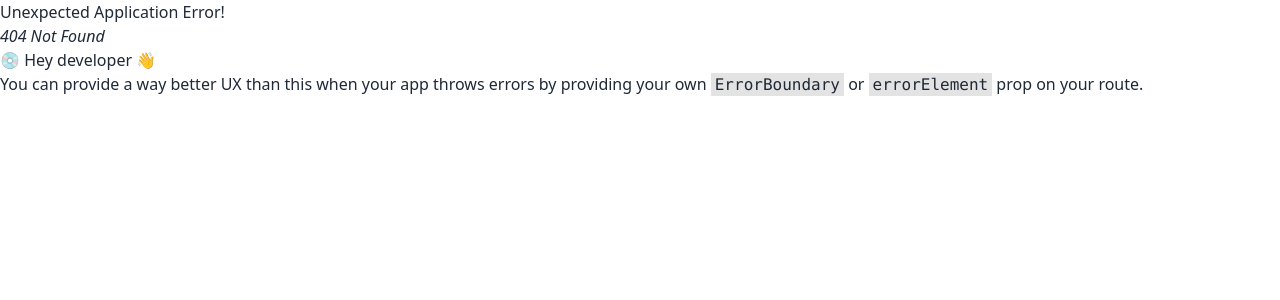
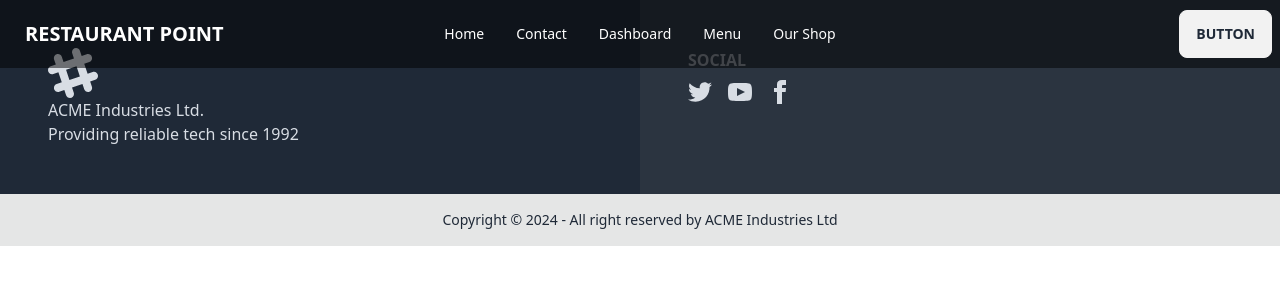
Before and after one commit to salehinRifat/restaurant-web, a React (Vite) app: page /menu in a window 1280 px wide. Before the commit this address had no page. Shown: the top 300 px of the page. Built offline with nearby package versions, Linux system fonts and the light colour scheme.

Commit message:
Updated the logo

```diff
--- a/index.html
+++ b/index.html
@@ -3,7 +3,7 @@
 
 <head>
   <meta charset="UTF-8" />
-  <link rel="icon" type="image/svg+xml" href="/vite.svg" />
+  <link rel="icon" type="image/svg+xml" href="./src/assets/logo.png" />
   <meta name="viewport" content="width=device-width, initial-scale=1.0" />
   <title>Vite + React</title>
 </head>
--- /dev/null
+++ b/src/pages/Menu/menu/Menu.jsx
@@ -0,0 +1,10 @@
+
+const Menu = () => {
+    return (
+        <div>
+
+        </div>
+    );
+};
+
+export default Menu;
--- a/src/pages/home/Navbar/Navbar.jsx
+++ b/src/pages/home/Navbar/Navbar.jsx
@@ -1,10 +1,11 @@
+import { Link } from "react-router-dom";
 
 const Navbar = () => {
     let li = <>
-        <li><a>Home</a></li>
+        <li><Link to={'/'}>Home</Link></li>
         <li><a>Contact</a></li>
         <li><a>Dashboard</a></li>
-        <li><a>Our Manu</a></li>
+        <li><Link to={'/menu'}>Menu</Link></li>
         <li><a>Our Shop</a></li>
     </>
     return (
--- a/src/router/Router.jsx
+++ b/src/router/Router.jsx
@@ -3,6 +3,7 @@ import {
 } from "react-router-dom";
 import MainLayout from "../layouts/MainLayout";
 import Home from "../pages/home/home/Home";
+import Menu from "../pages/Menu/menu/Menu";
 
 const router = createBrowserRouter([
     {
@@ -12,6 +13,10 @@ const router = createBrowserRouter([
             {
                 path: "/",
                 element: <Home></Home>
+            },
+            {
+                path: "/menu",
+                element: <Menu></Menu>
             }
         ]
     },
```
